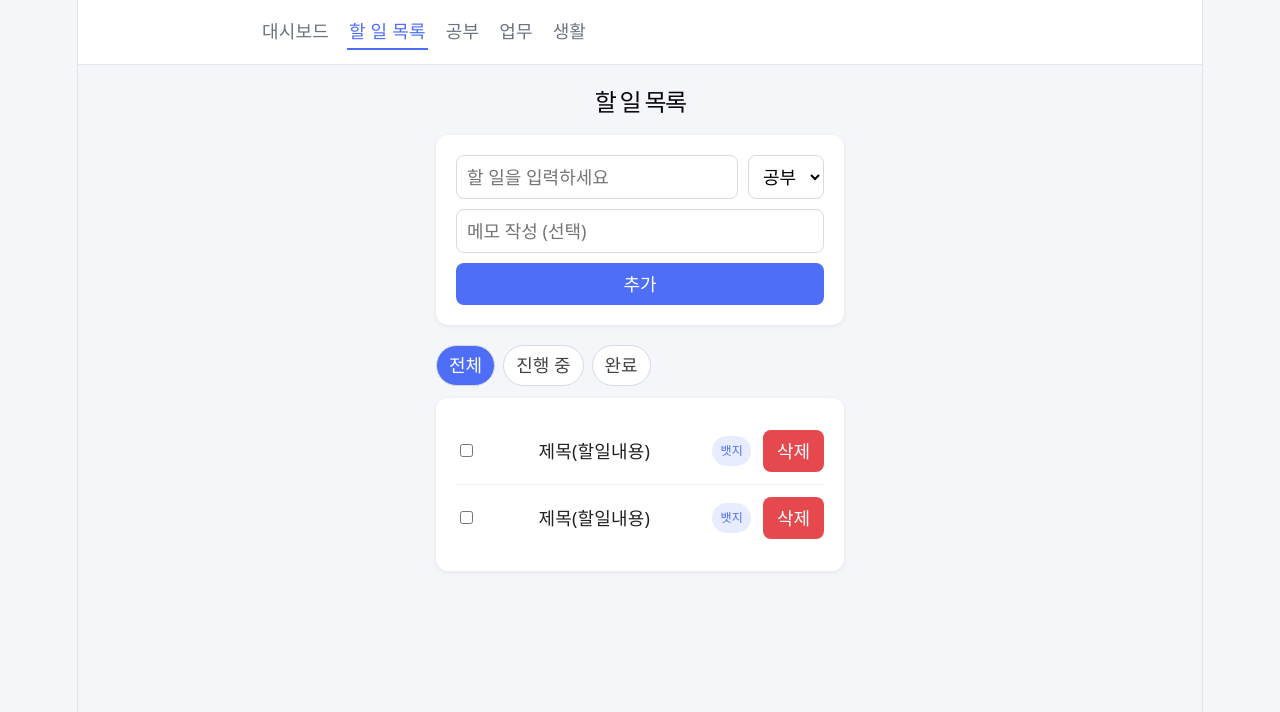
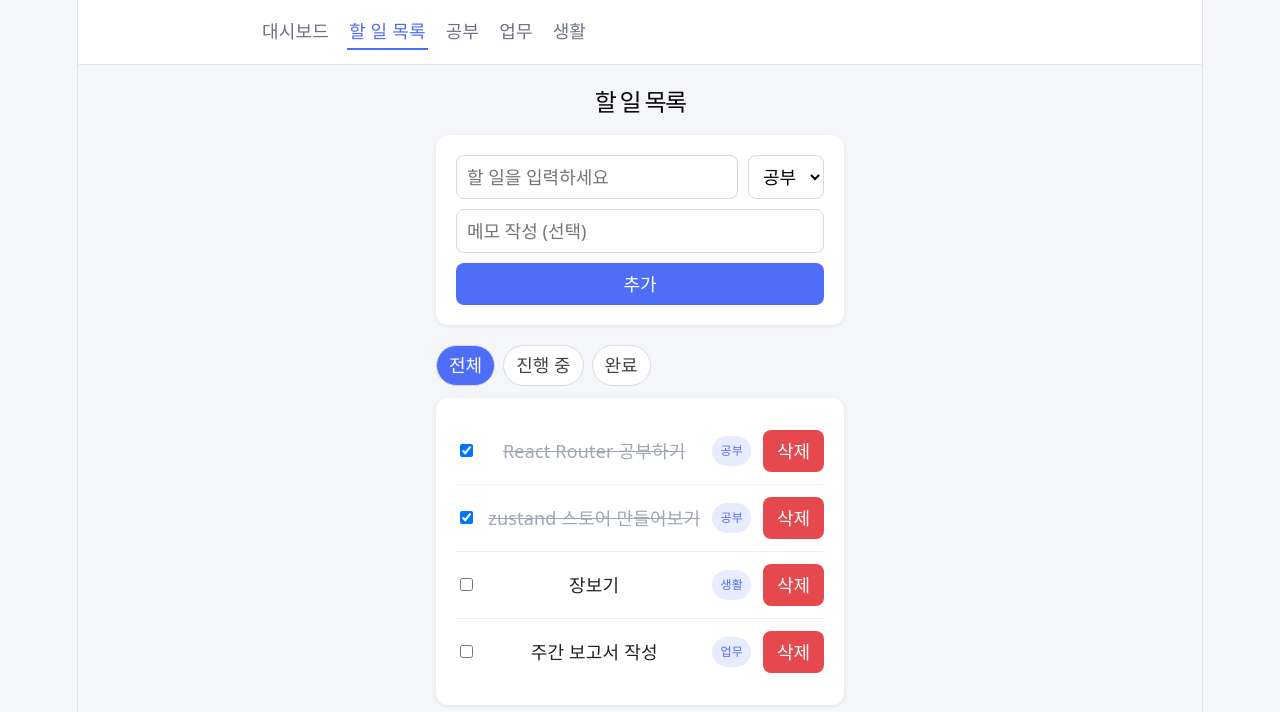
Before and after one commit to sjlimiei26/7_React, a React (Vite) app in the folder todo-app/: page /todos in a window 1280 px wide. Shown: the top 712 px of the page. Built offline with nearby package versions, Linux system fonts and the light colour scheme.

Commit message:
20261028 todo-app : TodoListPage

```diff
--- a/todo-app/package.json
+++ b/todo-app/package.json
@@ -13,7 +13,8 @@
     "react": "^19.3.1",
     "react-dom": "^19.3.1",
     "react-router-dom": "^7.18.4",
-    "styled-components": "^6.6.0"
+    "styled-components": "^6.6.0",
+    "zustand": "^5.0.16"
   },
   "devDependencies": {
     "@eslint/js": "^10.0.1",
--- a/todo-app/src/components/TodoItem.jsx
+++ b/todo-app/src/components/TodoItem.jsx
@@ -1,6 +1,8 @@
 import { Link } from "react-router-dom"
 import styled from "styled-components"
 import { Badge, Button } from "../styles/common"
+import { CATEGORIES } from "../constants"
+import { useTodoStore } from "../store/useTodoStore"
 
 const Item = styled.li`
   display: flex;
@@ -25,14 +27,18 @@ const Title = styled(Link)`
 `
 
 function TodoItem({ todo }) {
+    const toggleTodo = useTodoStore((state) => state.toggleTodo)
+    const deleteTodo = useTodoStore((state) => state.deleteTodo)
     return (
         <Item>
-            <input type="checkbox" />
-            <Title>
-                제목(할일내용)
+            <input type="checkbox"
+                   checked={todo.done}
+                   onChange={() => toggleTodo(todo.id)} />
+            <Title to={`/todos/${todo.id}`} $done={todo.done}>
+                {todo.title}
             </Title>
-            <Badge>뱃지</Badge>
-            <Button $variant="danger">삭제</Button>
+            <Badge>{ CATEGORIES[todo.category]?.label ?? todo.category}</Badge>
+            <Button $variant="danger" onClick={()=> deleteTodo(todo.id)}>삭제</Button>
         </Item>
     )
 }
--- a/todo-app/src/pages/TodoListPage.jsx
+++ b/todo-app/src/pages/TodoListPage.jsx
@@ -4,6 +4,7 @@ import { PageTitle } from '../styles/common'
 import { useState } from 'react'
 import TodoList from '../components/TodoList'
 import TodoForm from '../components/TodoForm'
+import { useTodoStore } from '../store/useTodoStore'
 
 const Filters = styled.div`
   display: flex;
@@ -27,21 +28,9 @@ const FILTERS = [
 ]
 
 function TodoListPage() {
+    const todos = useTodoStore((state) => state.todos)
+
     const [filter, setFilter] = useState('all')
-
-
-    const todos = [
-        {
-            id: 1,
-            title: '리액트 복습',
-            category: '공부'
-        },
-        {
-            id: 2,
-            title: '점심 메뉴 고르기',
-            category: '개인'
-        }
-    ]
 
     return (
         <>
--- /dev/null
+++ b/todo-app/src/store/useTodoStore.js
@@ -0,0 +1,94 @@
+import { create } from 'zustand'
+import { persist } from 'zustand/middleware'
+/*
+    zustand에서 "전역 스토어" 생성 => create
+    - 상태: todos
+    - 액션(상태변경함수)
+      - addTodo, toggleTodo, ...
+    - 미들웨어
+      - persist : 새로고침해도 localStorage에 저장되어 데이터를 유지
+*/
+
+const initialTodos = [
+  {
+    id: '1',
+    title: 'React Router 공부하기',
+    memo: 'Routes, Route, Link, useParams 개념 정리',
+    category: 'study',
+    done: true,
+    createdAt: '2026-10-27T09:00:00.000Z',
+  },
+  {
+    id: '2',
+    title: 'zustand 스토어 만들어보기',
+    memo: 'create로 스토어 만들고 컴포넌트에서 사용하기',
+    category: 'study',
+    done: true,
+    createdAt: '2026-10-28T09:00:00.000Z',
+  },
+  {
+    id: '3',
+    title: '장보기',
+    memo: '우유, 계란, 과일',
+    category: 'life',
+    done: false,
+    createdAt: '2026-10-28T19:00:00.000Z',
+  },
+  {
+    id: '4',
+    title: '주간 보고서 작성',
+    memo: '금요일 오전까지 제출',
+    category: 'work',
+    done: false,
+    createdAt: '2026-10-30T09:00:00.000Z',
+  },
+]
+
+export const useTodoStore = create(
+    persist(
+        (set) => ({
+            todos: initialTodos,
+
+            addTodos: ({ title, memo, category }) => {
+                // 할일 추가
+                set((state)=>({
+                        todos: [
+                            ...state.todos,
+                            {
+                                id: Date.now().toString(),
+                                title,
+                                memo,
+                                category,
+                                done: false,
+                                createAt: new Date().toISOString()
+                            }
+                        ]
+                    }))},
+
+            toggleTodo: (id) => {
+                // 완료 처리
+                set((state)=>({
+                    todos: state.todos.map((todo)=>
+                        todo.id === id ? { ...todo, done: !todo.done } : todo
+                    )
+                }))
+            },
+            updateTodo: (id, changes) => {
+                // 수정
+                set((state)=>({
+                    todos: state.todos.map((todo) =>
+                        todo.id === id ? { ...todo, ...changes } : todo
+                    )
+                }))
+            },
+            deleteTodo: (id) => {
+                // 삭제
+                set((state)=>({
+                    todos: state.todos.filter((todo)=>todo.id !== id)
+                }))
+            }
+
+        }),
+        { name: 'todo-storage'} // localStorage 키 이름
+    )
+)
```
Also changed, not shown: 1 other file (tests, documents, lock files or other folders).
